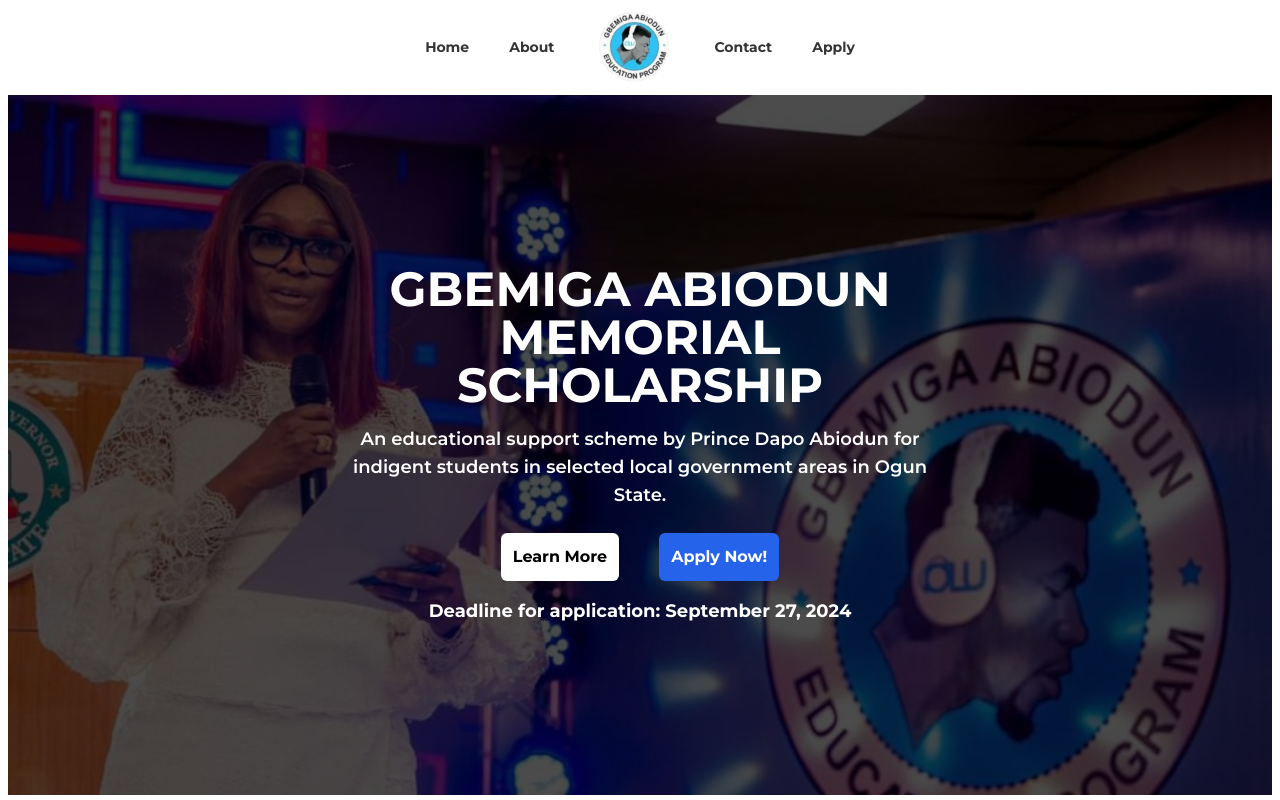
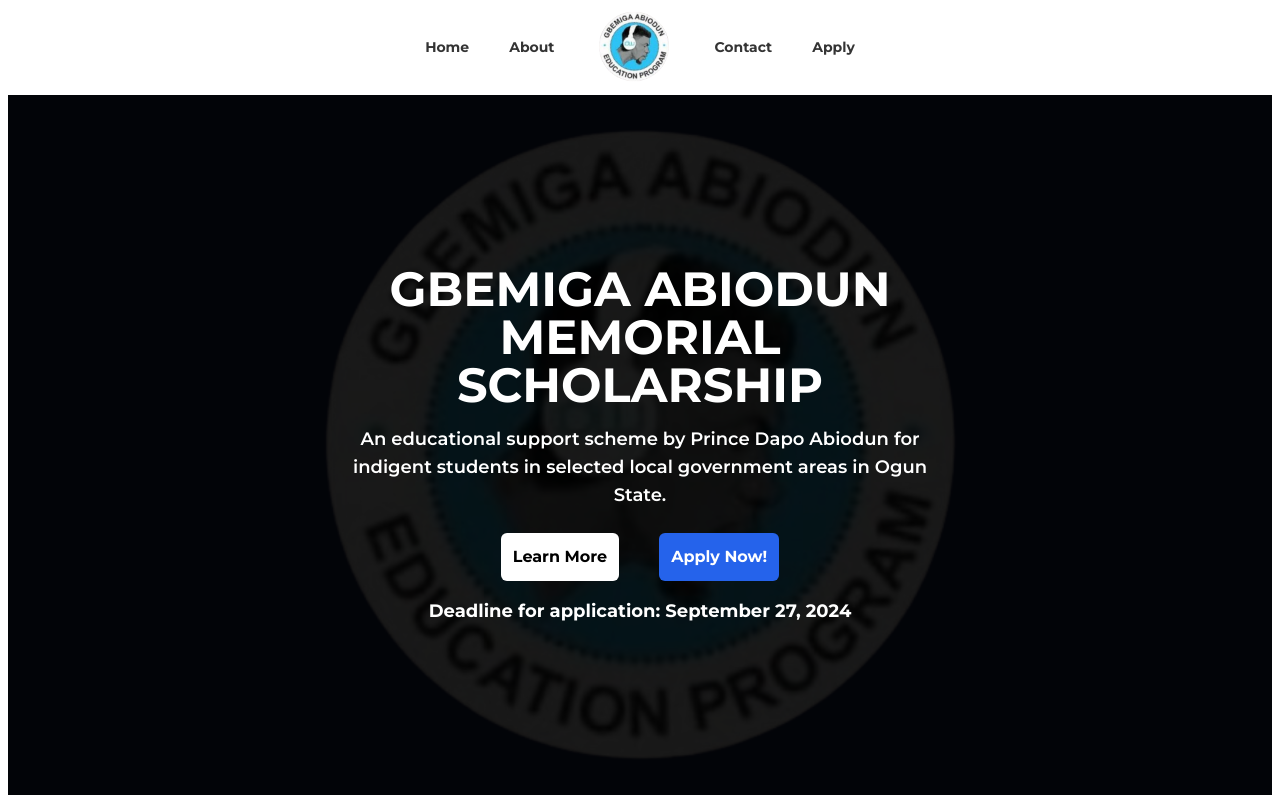
Before and after one commit to hamilak/gams, a React (Vite) app: page / in a window 1280 px wide. Shown: the top 800 px of the page. Built offline with nearby package versions, Linux system fonts and the light colour scheme.

Commit message:
fix: background image

```diff
--- a/src/components/MainInformation.jsx
+++ b/src/components/MainInformation.jsx
@@ -1,5 +1,5 @@
 import React from 'react';
-import BackgroundImage from '../assets/image.jpg';
+import BackgroundImage from '../assets/Logo.png';
 
 const MainInformation = () => {
     const handleLearnMoreClick = () => {
@@ -16,14 +16,14 @@ const MainInformation = () => {
     return (
         <div>
             <div
-                className="relative bg-cover bg-top bg-no-repeat flex items-center sm:bg-none bg-gray-800"
+                className="relative bg-contain bg-center bg-no-repeat flex items-center sm:bg-none bg-blue-950"
                 style={{
                     backgroundImage: `url(${BackgroundImage})`,
                     maxWidth: '1680px',
                     height: '700px',
                 }}
             >
-                <div className="absolute inset-0 bg-black opacity-70"></div>
+                <div className="absolute inset-0 bg-black opacity-90"></div>
                 <div className='relative px-10 w-full flex justify-center'>
                     <div className='w-full md:w-1/2 text-center'>
                         <h3 className="text-base md:text-5xl text-white font-bold uppercase">Gbemiga Abiodun Memorial Scholarship</h3>
```
